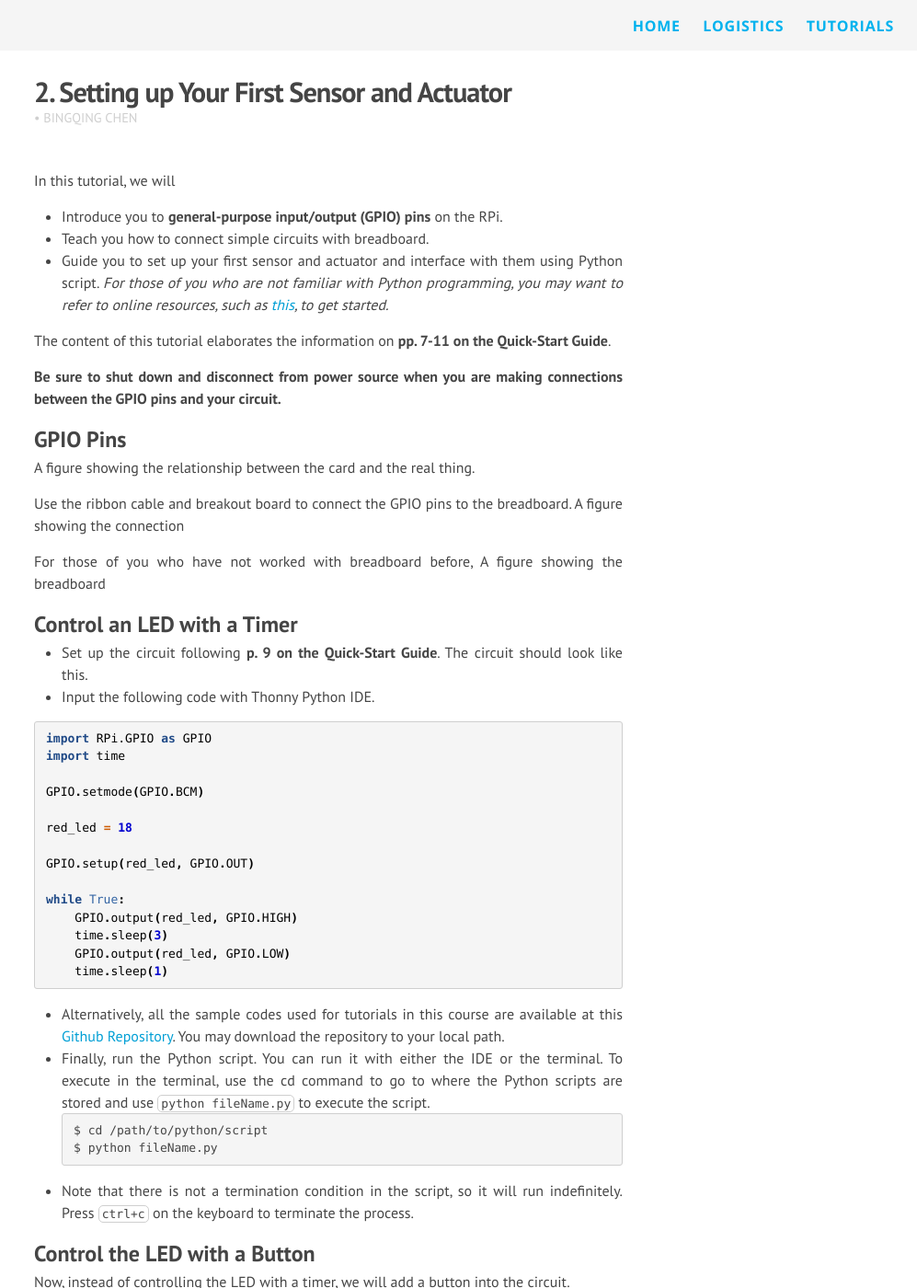
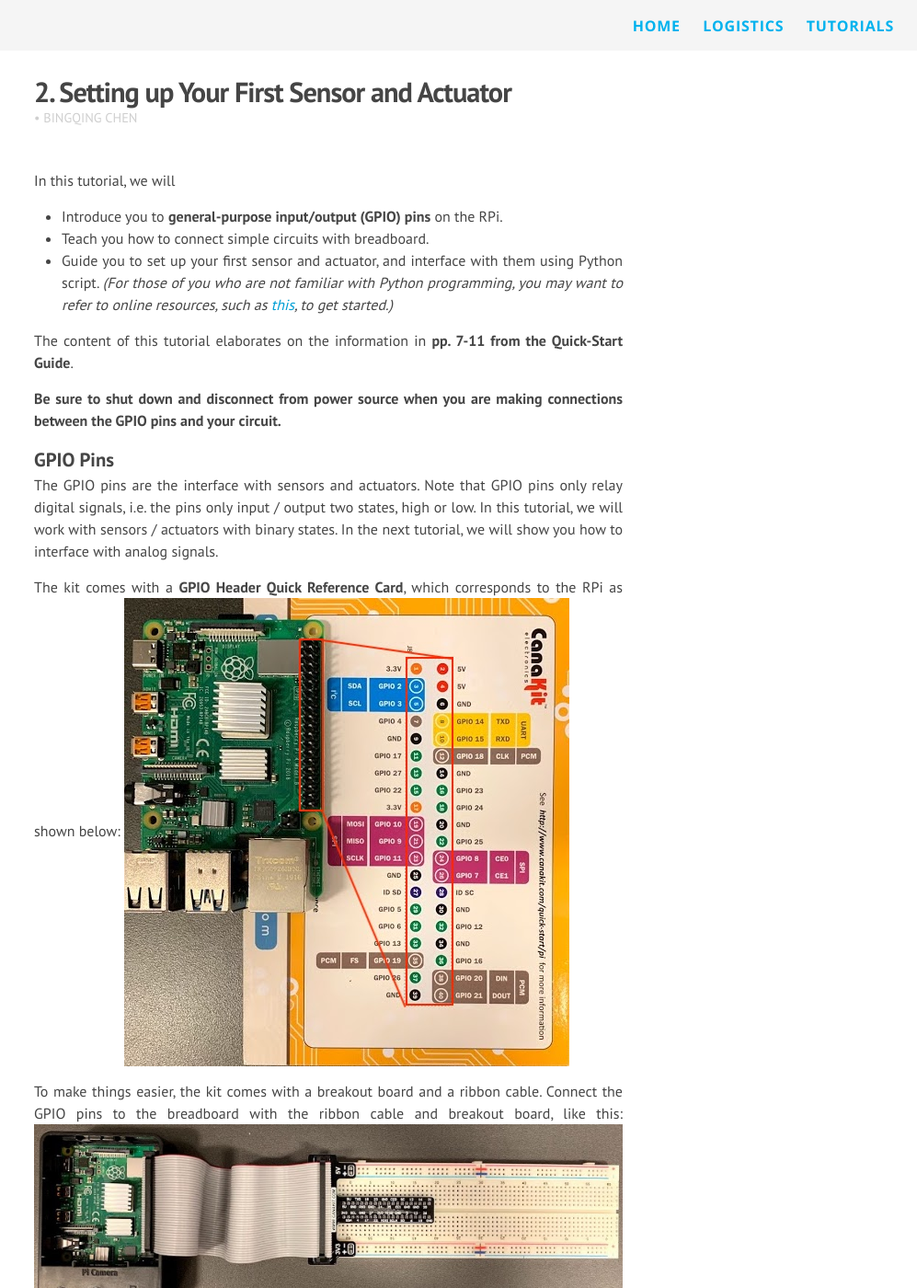
Before and after one commit to INFERLab/12740, a Jekyll site: the page built from _posts/2019-07-29-binary.md, in a window 1280 px wide and 1400 px high. Shown: the whole window at 92% size, without its empty margins (283-1280 px from the left). Built offline with Jekyll 4.4.1, drawn with Linux system fonts in a browser that asks for light colours; nearby versions of some CDN libraries; some of the changed text lies outside the part shown.

Commit message:
Edits to Tutorial 2

```diff
--- a/_posts/2019-07-29-binary.md
+++ b/_posts/2019-07-29-binary.md
@@ -8,21 +8,27 @@ In this tutorial, we will
 
 - Introduce you to **general-purpose input/output (GPIO) pins** on the RPi.
 - Teach you how to connect simple circuits with breadboard.
-- Guide you to set up your first sensor and actuator and interface with them using Python script. *For those of you who are not familiar with Python programming, you may want to refer to online resources, such as [this](https://www.learnpython.org/), to get started.*
+- Guide you to set up your first sensor and actuator, and interface with them using Python script. *(For those of you who are not familiar with Python programming, you may want to refer to online resources, such as [this](https://www.learnpython.org/), to get started.)*
 
-The content of this tutorial elaborates the information on **pp. 7-11 on the Quick-Start Guide**.
+The content of this tutorial elaborates on the information in **pp. 7-11 from the Quick-Start Guide**.
 
 **Be sure to shut down and disconnect from power source when you are making connections between the GPIO pins and your circuit.**
 
-## GPIO Pins
-A figure showing the relationship between the card and the real thing.
+### GPIO Pins
+The GPIO pins are the interface with sensors and actuators. Note that GPIO pins only relay digital signals, i.e. the pins only input / output two states, high or low. In this tutorial, we will work with sensors / actuators with binary states. In the next tutorial, we will show you how to interface with analog signals.
 
-Use the ribbon cable and breakout board to connect the GPIO pins to the breadboard.
-A figure showing the connection
+The kit comes with a **GPIO Header Quick Reference Card**, which corresponds to the RPi as shown below:
+![GPIO](/12740/assets/GPIO.jpg)
 
-For those of you who have not worked with breadboard before,
-A figure showing the breadboard
 
+To make things easier, the kit comes with a breakout board and a ribbon cable. Connect the GPIO pins to the breadboard with the ribbon cable and breakout board, like this:
+![GPIO](/12740/assets/breakout_b.jpg)
+
+Now, you can develop your circuit on the breadboard alone!
+
+### Breadboard
+For those of you who have not worked with breadboard before, the figure below shows how the tie-points are connected. The <span style="color:blue">some **Red** text</span> columns are connected to the power. The <span style="color:blue">some **Blue** text</span> columns are connected to the ground. The <span style="color:blue">some **Green** text</span> rows are inter-connected, except for gap in the middle.
+![Breadboard](/12740/assets/breadboard.png)
 
 
 ## Control an LED with a Timer
```
Also changed, not shown: assets/GPIO.jpg (added), assets/IMG_6905.jpg (added), assets/breadboard.png, assets/breakout_b.jpg (added).
